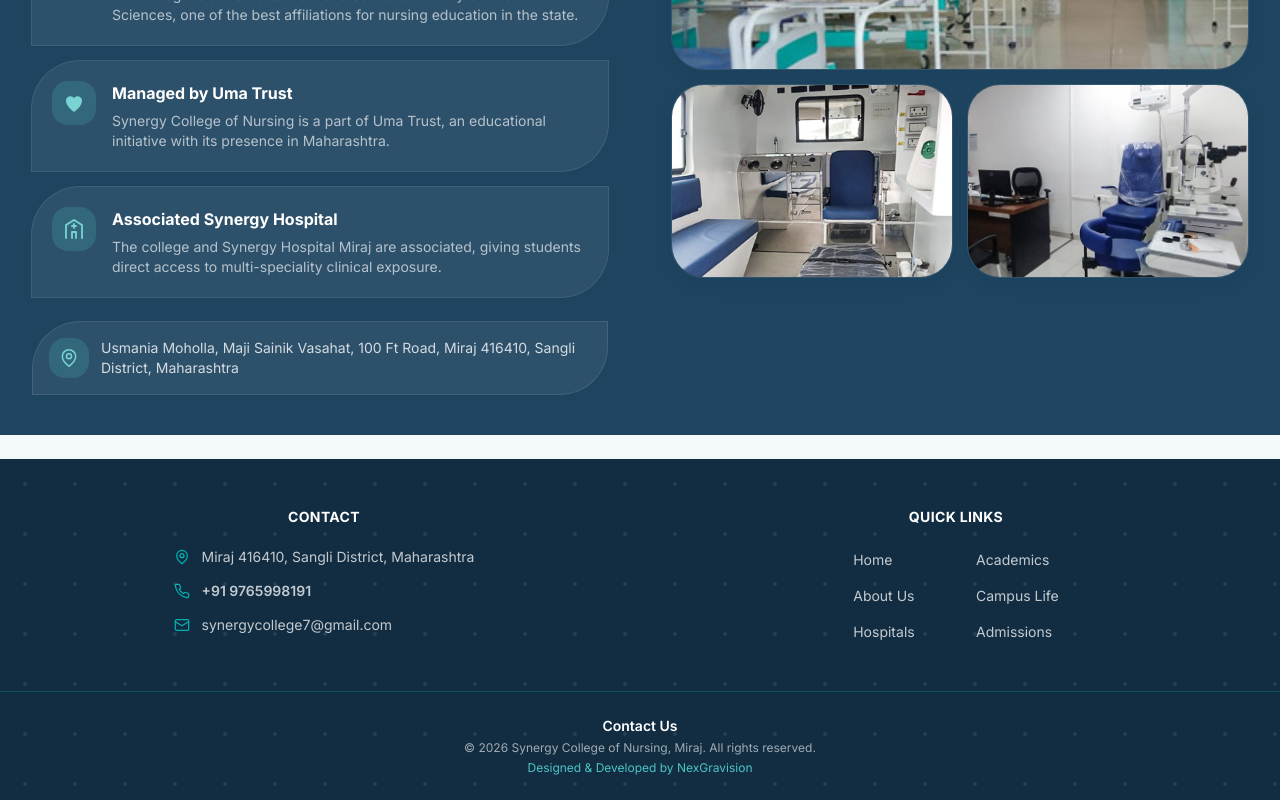
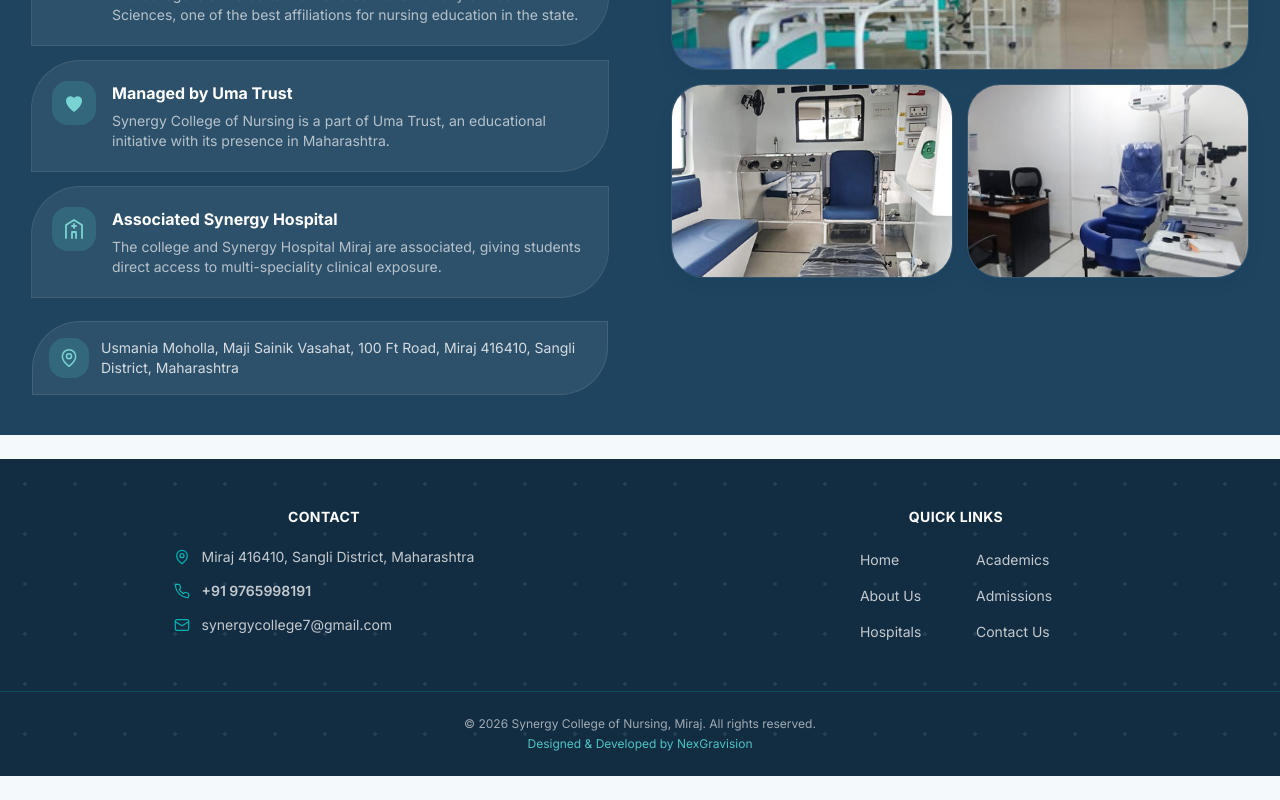
Before and after one commit to sayali2004-commit/synergynursingcollege, a React (Vite) app: page / in a window 1280 px wide. Shown: the part 2662-3462 px from the top of the page. After the commit the page ends 3438 px from the top, so only its background shows below. Built offline with nearby package versions, Linux system fonts and the light colour scheme.

Commit message:
fix: restore Contact Us in Quick Links and remove Campus Life

```diff
--- a/src/components/Footer.jsx
+++ b/src/components/Footer.jsx
@@ -7,8 +7,8 @@ const QUICK_LINKS = [
   { label: 'About Us', to: '/#about' },
   { label: 'Hospitals', to: '/hospitals' },
   { label: 'Academics', to: '/academics' },
-  { label: 'Campus Life', to: '/campus-life' },
   { label: 'Admissions', to: '/admissions' },
+  { label: 'Contact Us', to: '/contact' },
 ]
 
 const LEFT_LINKS = QUICK_LINKS.slice(0, 3)
@@ -74,7 +74,6 @@ export default function Footer() {
 
       <div className="border-t border-brand-500/25">
         <div className="container-x flex flex-col items-center gap-1 py-6 text-xs text-white/60">
-          <Link to="/contact" className="text-sm font-semibold text-white transition-colors hover:text-brand-300">Contact Us</Link>
           <p>&copy; {new Date().getFullYear()} {COLLEGE.name}, Miraj. All rights reserved.</p>
           <p className="text-brand-400">
             Designed &amp; Developed by{' '}
```
